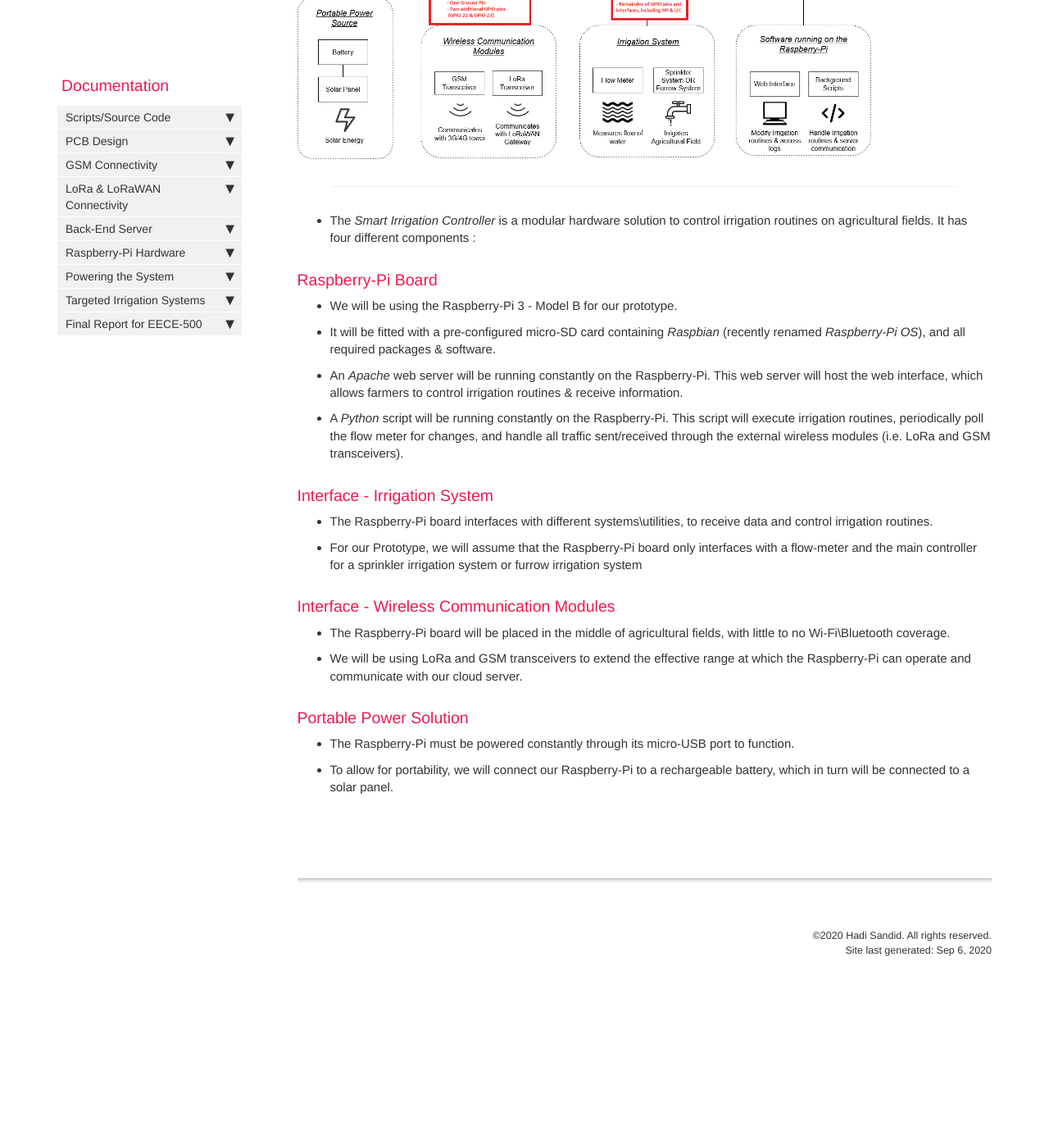
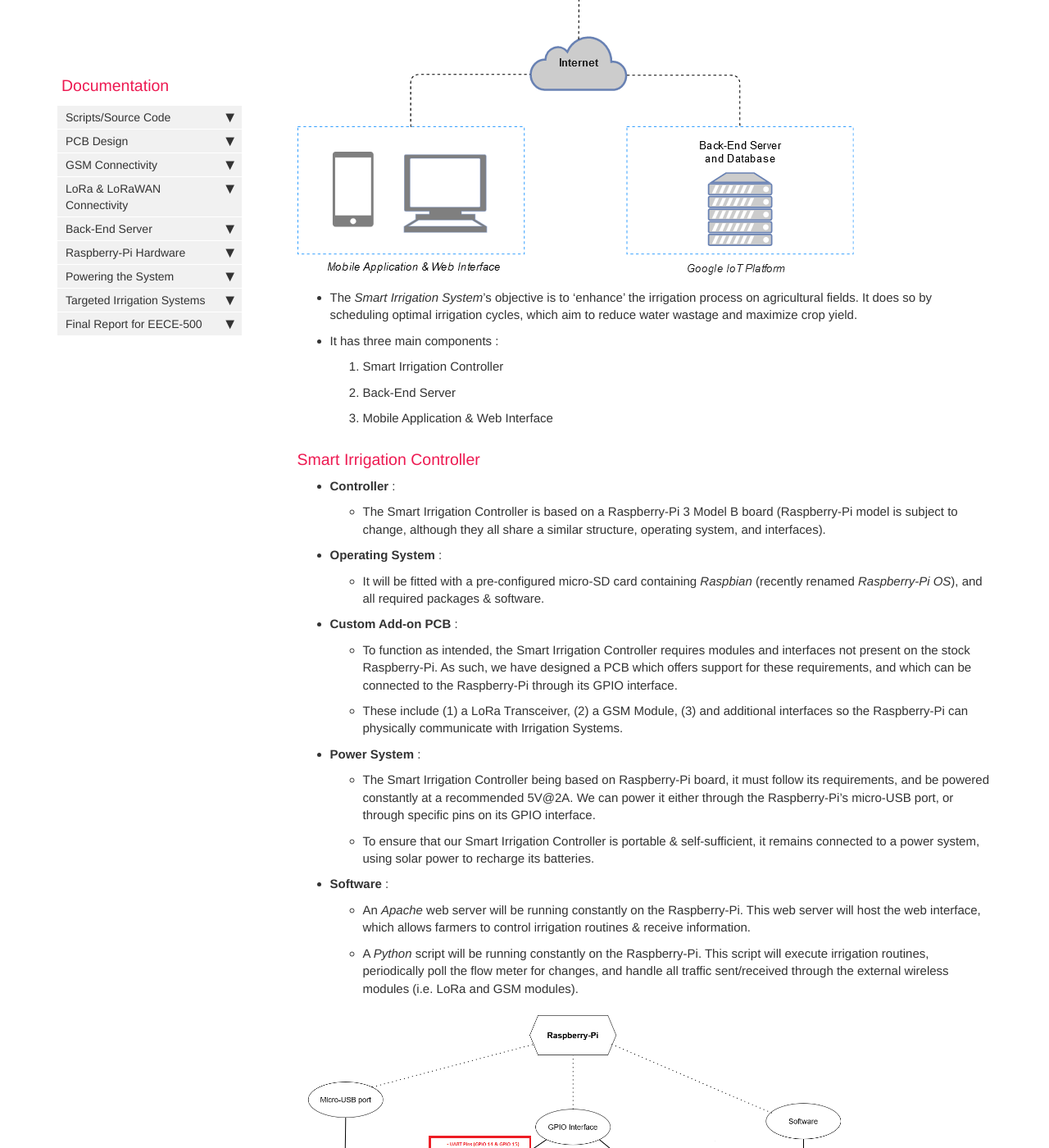
Before and after one commit to hsandid/SmartIrrigationSystem, a Jekyll site: the page built from docs/index.md, in a window 1280 px wide and 1400 px high, scrolled down 578 px. Shown: the whole window at 82% size. Built offline with Jekyll 4.4.1, drawn with Linux system fonts in a browser that asks for light colours; comment, search, counter and statistics services are not loaded; before the commit the page ends 1796 px from its top, so only the background shows below that; some of the changed text lies outside the part shown.

Commit message:
Removed unused Photos, Updated Documentation

```diff
--- a/docs/index.md
+++ b/docs/index.md
@@ -7,32 +7,50 @@ permalink: index.html
 summary:
 ---
 
-### Diagram - Smart Irrigation System
+![SIC Diagram](images/Diagram-SmartIrrigationSystem.png)
+
+
+
+- The *Smart Irrigation System*'s objective is to 'enhance' the irrigation process on agricultural fields. It does so by scheduling optimal irrigation cycles, which aim to reduce water wastage and maximize crop yield.
+- It has three main components :
+  1. Smart Irrigation Controller
+  2. Back-End Server
+  3. Mobile Application & Web Interface
+
+### Smart Irrigation Controller
+
+- **Controller** :
+  - The Smart Irrigation Controller is based on a Raspberry-Pi 3 Model B board (Raspberry-Pi model is subject to change, although they all share a similar structure, operating system, and interfaces).
+- **Operating System** :
+  - It will be fitted with a pre-configured micro-SD card containing *Raspbian* (recently renamed *Raspberry-Pi OS*), and all required packages & software.
+
+- **Custom Add-on PCB** :
+  - To function as intended, the Smart Irrigation Controller requires modules and interfaces not present on the stock Raspberry-Pi. As such, we have designed a PCB which offers support for these requirements, and which can be connected to the Raspberry-Pi through its GPIO interface.
+  - These include (1) a LoRa Transceiver, (2) a GSM Module, (3) and additional interfaces so the Raspberry-Pi can physically communicate  with Irrigation Systems.
+- **Power System** :
+  - The Smart Irrigation Controller being based on Raspberry-Pi board, it must follow its requirements, and be powered constantly at a recommended 5V@2A. We can power it either through the Raspberry-Pi's micro-USB port, or through specific pins on its GPIO interface.
+  - To ensure that our Smart Irrigation Controller is portable & self-sufficient, it remains connected to a  power system, using solar power to recharge its batteries.
+
+- **Software** :
+  - An *Apache* web server will be running constantly on the Raspberry-Pi. This web server will host the web interface, which allows farmers to control irrigation routines & receive information.
+  - A *Python* script will be running constantly on the Raspberry-Pi. This script will execute irrigation routines, periodically poll the flow meter for changes, and handle all traffic sent/received through the external wireless modules (i.e. LoRa and GSM modules).
 
 ![SIC Diagram](images/Diagram-SmartIrrigationController.png)
 
----
+### Back-End Server
 
-- The *Smart Irrigation Controller* is a modular hardware solution to control irrigation routines on agricultural fields. It has four different components :
+- **Cloud-Based** :
+  - Back-End Server and Database are hosted on the Google Cloud IoT platform, which allows for automatic scaling & load-balancing, as well as database redundancy.
+- **Database** :
+  - Stores all necessary information on users and their agricultural fields.
+- **Supports HTTP Requests** :
+  - Offers a RESTful API, which facilitates requests from all devices involved in the Smart Irrigation System
+  - Receives data from users to keep track of completed irrigation cycles
+  - Sends recommended irrigation routines to users with registered agricultural fields
 
-### Raspberry-Pi Board
+### Mobile Application & Web Interface
 
-- We will be using the Raspberry-Pi 3 - Model B for our prototype.
-- It will be fitted with a pre-configured micro-SD card containing *Raspbian* (recently renamed *Raspberry-Pi OS*), and all required packages & software.
-- An *Apache* web server will be running constantly on the Raspberry-Pi. This web server will host the web interface, which allows farmers to control irrigation routines & receive information.
-- A *Python* script will be running constantly on the Raspberry-Pi. This script will execute irrigation routines, periodically poll the flow meter for changes, and handle all traffic sent/received through the external wireless modules (i.e. LoRa and GSM transceivers).
-
-### Interface - Irrigation System
-
-- The Raspberry-Pi board interfaces with different systems\utilities, to receive data and control irrigation routines.
-- For our Prototype, we will assume that the Raspberry-Pi board only interfaces with a flow-meter and the main controller for a sprinkler irrigation system or furrow irrigation system
-
-### Interface  - Wireless Communication Modules
-
-- The Raspberry-Pi board will be placed in the middle of agricultural fields, with little to no Wi-Fi\Bluetooth coverage.
-- We will be using LoRa and GSM transceivers to extend the effective range at which the Raspberry-Pi can operate and communicate with our cloud server.
-
-### Portable Power Solution
-
-- The Raspberry-Pi must be powered constantly through its micro-USB port to function.
-- To allow for portability, we will connect our Raspberry-Pi to a rechargeable battery, which in turn will be connected to a solar panel.
+- **Mobile Application** :
+  - Android-based mobile application which allows user to directly configure the Irrigation Schedule on their agricultural fields (assuming they have a Smart Irrigation Controller installed), or simply keep track of recommendations concerning their agricultural fields.
+- **Web Interface**
+  - Web-based Interface which runs directly on the Smart Irrigation Controller, and allows us to configure its on-board modules, set the irrigation schedule, and check Irrigation logs/history.
```
Also changed, not shown: docs/images/Diagram-SmartIrrigationSystem.png (added), docs/images/PCB-Components/Demultiplexer 2-to-1 - 74LVC1G18GW,125/Pin-Diagram.PNG (deleted), docs/images/PCB-Components/Demultiplexer 2-to-1 - 74LVC1G18GW,125/Truth-Table.PNG (deleted), docs/images/PCB-Components/GSM UART - NL-SW-GPRS/Antenna-Considerations.PNG (deleted), docs/images/PCB-Components/GSM UART - NL-SW-GPRS/Pin-Information-2.PNG (deleted), docs/images/PCB-Components/GSM UART - NL-SW-GPRS/Pin-Information-3.PNG (deleted), docs/images/PCB-Components/GSM UART - NL-SW-GPRS/Pin-Information-and-Dimensions.PNG (deleted), docs/images/PCB-Components/LoRa UART - MTXDOT-EU1-A00-1/Average-Power-Draw.PNG (deleted), docs/images/PCB-Components/LoRa UART - MTXDOT-EU1-A00-1/Module-Dimensions.PNG (deleted), docs/images/PCB-Components/LoRa UART - MTXDOT-EU1-A00-1/Pin-Diagram.PNG (deleted), docs/images/PCB-Components/LoRa UART - MTXDOT-EU1-A00-1/Pin-Information-2.PNG (deleted), docs/images/PCB-Components/LoRa UART - MTXDOT-EU1-A00-1/Pin-Information-3.PNG (deleted), docs/images/PCB-Components/LoRa UART - MTXDOT-EU1-A00-1/Pin-Information-4.PNG (deleted), docs/images/PCB-Components/LoRa UART - MTXDOT-EU1-A00-1/Pin-Information.PNG (deleted), 1 more files.
